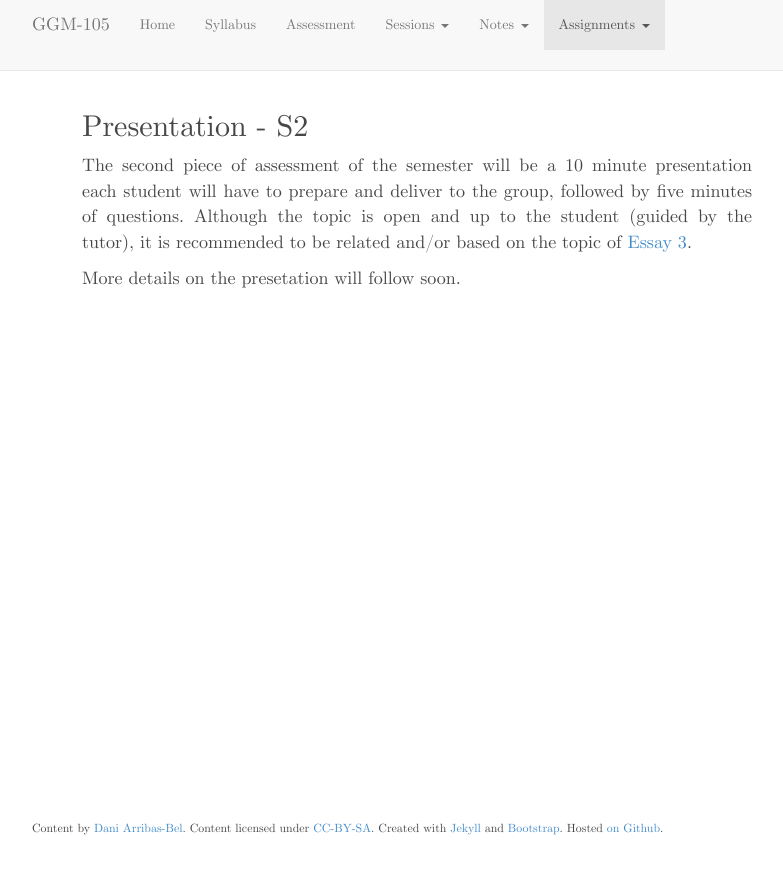
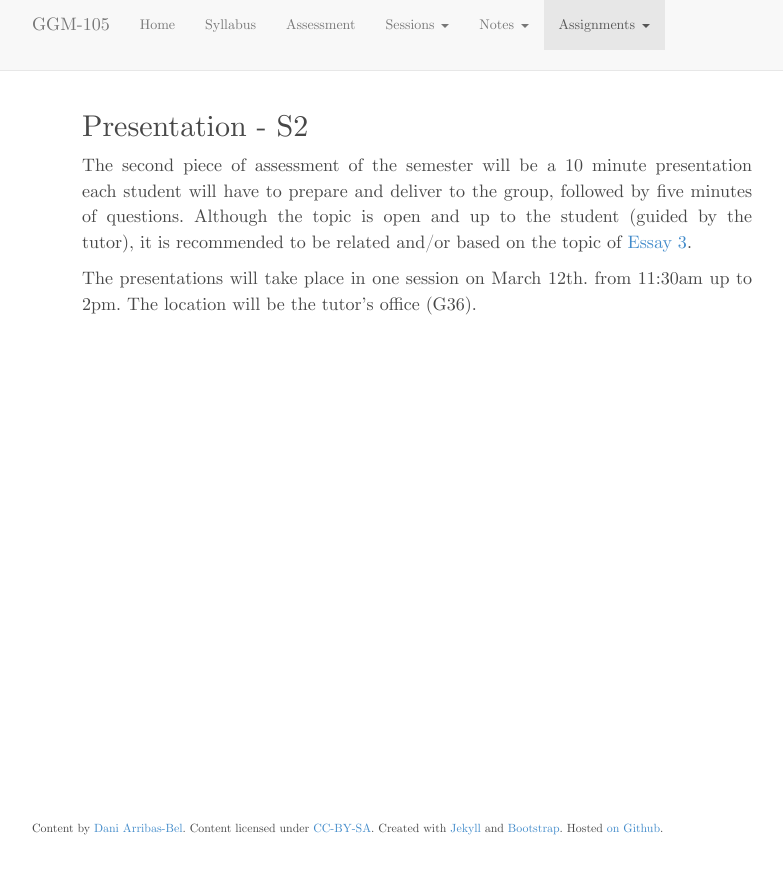
Before and after one commit to darribas/GGM-105_14-15, a Jekyll site: the page built from _assignments/presentation.md, in a window 1280 px wide. Shown: the top 874 px of the page, without its empty margins (223-1006 px from the left). Built offline with Jekyll 4.4.1, drawn with Linux system fonts in a browser that asks for light colours; nearby versions of some CDN libraries.

Commit message:
Adding presentations date

```diff
--- a/_assignments/presentation.md
+++ b/_assignments/presentation.md
@@ -8,4 +8,5 @@ by five minutes of questions. Although the topic is open and up to the student
 (guided by the tutor), it is recommended to be related and/or based on the
 topic of [Essay 3](essay03.html).
 
-More details on the presetation will follow soon.
+The presentations will take place in one session on March 12th. from 11:30am
+up to 2pm. The location will be the tutor's office (G36).
```
